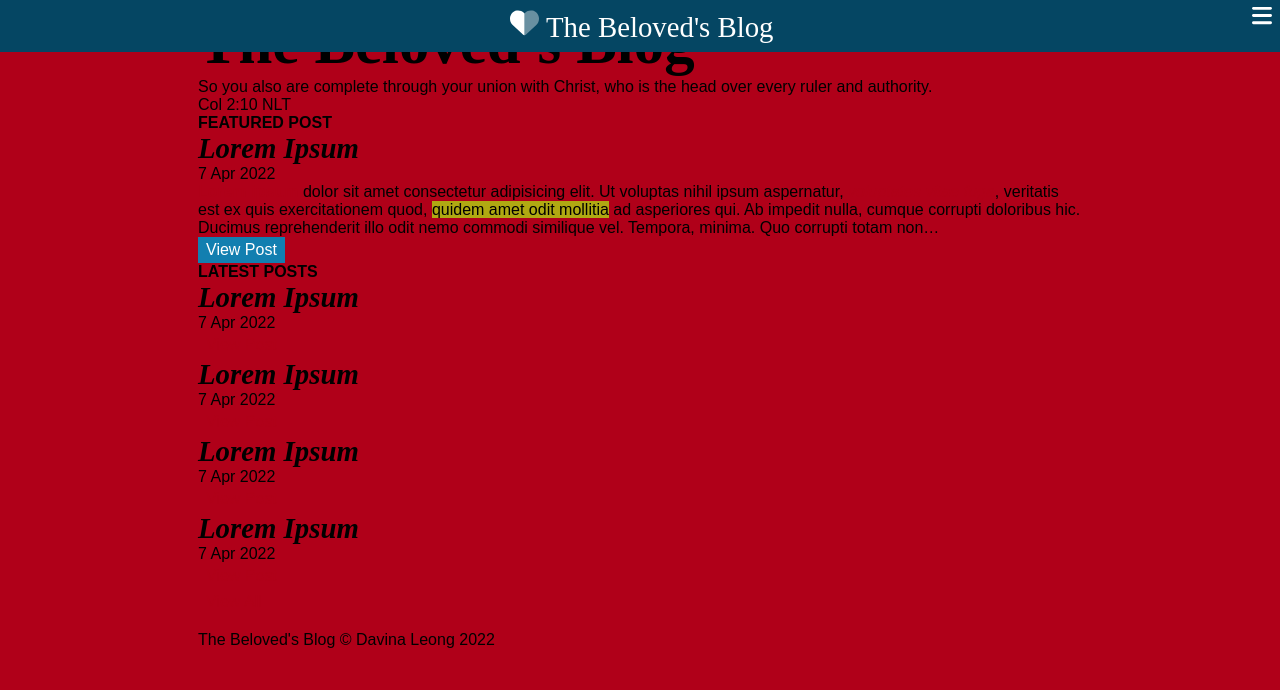
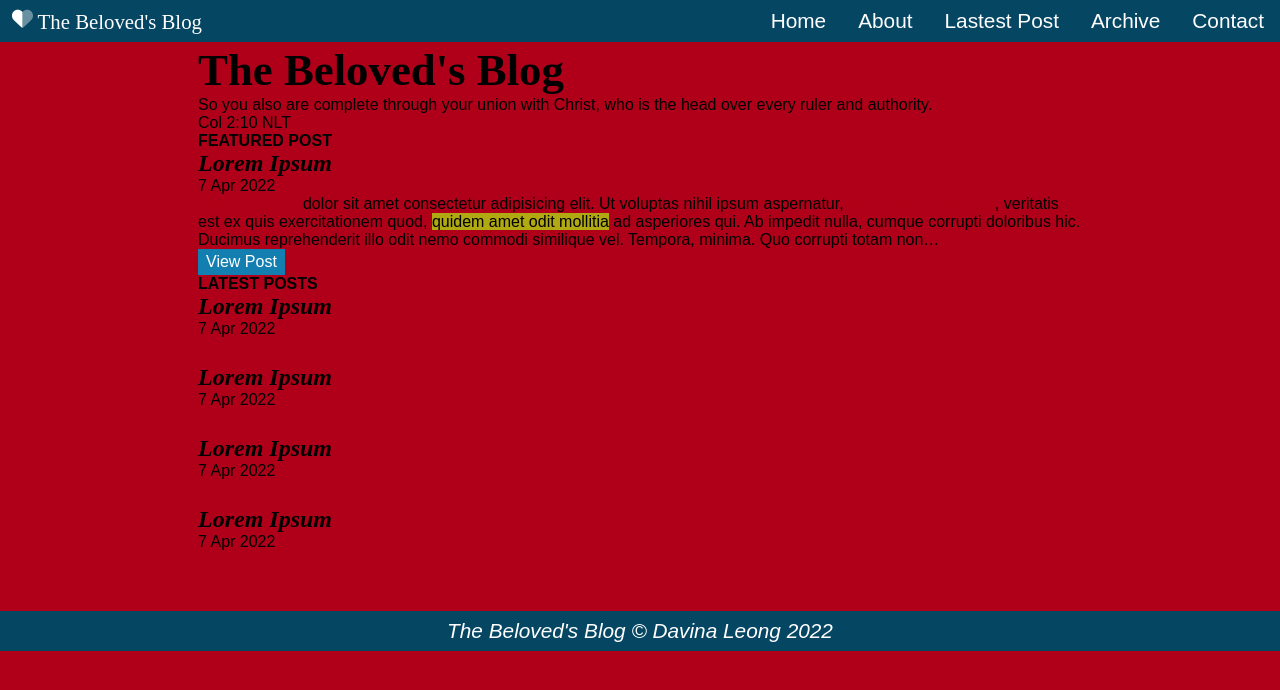
Before and after one commit to davinaleong/proj-beloved-blog-template, an Astro site: page / in a window 1280 px wide. Built offline with nearby package versions, Linux system fonts and the light colour scheme; Astro itself is replaced by a stand-in of ours; a web font is replaced by a local one.

Commit message:
Styled header  n footer

```diff
--- a/src/components/MainHeader.astro
+++ b/src/components/MainHeader.astro
@@ -13,13 +13,13 @@ const brand = "The Beloved's Blog";
       <ul class="nav-links">
         <li class="nav-item"><a href="/" class="nav-link">Home</a></li>
         <li class="nav-item"><a href="/about" class="nav-link">About</a></li>
-        <li class="nav-item"><a href="/post" class="nav-link">Post</a></li>
+        <li class="nav-item"><a href="/post" class="nav-link">Lastest Post</a></li>
         <li class="nav-item"><a href="/archive-folder" class="nav-link">Archive</a></li>
         <li class="nav-item"><a href="/contact" class="nav-link">Contact</a></li>
       </ul>
     </div>
 
-    <button class="btn btn-collapse" data-toggle="menu">
+    <button class="btn btn-collapse">
       <img src="/assets/xmark.svg" alt="Close Menu" class="icon icon-xmark">
       <img src="/assets/bars.svg" alt="Expand Menu" class="icon icon-bars">
     </button>
--- a/src/layouts/MainLayout.astro
+++ b/src/layouts/MainLayout.astro
@@ -16,7 +16,7 @@ const { bodyClass }  = Astro.props;
 
 	<link rel="icon" type="image/png" href="/favicon.png" />
 </head>
-<body class={bodyClass}>
+<body class={bodyClass} onload="bodyOnLoad()">
   	<MainHeader />
 
 	<main class="main-content">
--- /dev/null
+++ b/src/styles/_base.scss
@@ -0,0 +1,14 @@
+body {
+    min-height: 100vh;
+    padding-top: 36px;
+}
+
+.icon {
+    width: 1em;
+}
+
+.container {
+    width: min(breakpoint("tablet"), 90%);
+    @extend .mx-auto;
+    @extend .p-2;
+}
--- /dev/null
+++ b/src/styles/_footer.scss
@@ -0,0 +1,10 @@
+.main-footer {
+    color: color("white");
+    background-color: color("primary-dark");
+}
+
+.copyright {
+    @extend .size-small;
+    @extend .style-italic;
+    @extend .align-center;
+}
--- a/src/styles/_sections.scss
+++ b/src/styles/_header.scss
@@ -1,17 +1,7 @@
-.icon {
-    width: 1em;
-}
-
-.container {
-    width: min(breakpoint("tablet"), 90%);
-    @extend .mx-auto;
-    @extend .p-2;
-}
-
 .main-header {
     background-color: color("primary-dark");
     color: color("white");
-    @extend .ta-center;
+    @extend .align-center;
     font-size: size("base");
     position: fixed;
     top: 0;
@@ -20,6 +10,8 @@
 }
 
 .main-nav {
+    display: flex;
+    flex-direction: column;
     position: relative;
 
     .icon-xmark {
@@ -31,8 +23,6 @@
     }
 
     &.active {
-        display: flex;
-
         .icon-xmark {
             display: inline;
         }
@@ -67,6 +57,10 @@
     width: 100%;
 }
 
+.main-nav.active .nav-links {
+    display: flex;
+}
+
 .nav-item {
     width: 100%;
 }
@@ -75,8 +69,10 @@
     display: block;
     color: color("white");
     text-decoration: text-decoration("none");
+    white-space: nowrap;
 
-    @extend .p-2;
+    @extend .py-2;
+    @extend .px-3;
     &:hover, &:focus {
         color: color("white");
         background-color: darken(color("primary-dark"), 5%);
@@ -87,10 +83,31 @@
     background-color: transparent;
     @extend .p-0;
     position: absolute;
-    top: 0;
-    right: 0;
+    top: spacer("1");
+    right: spacer("1");
 
     .icon {
         width: 1.5em;
     }
+
+    &:hover, &:focus {
+        opacity: 0.7;
+    }
 }
+
+@media screen and (min-width: 768px) {
+    .main-nav {
+        flex-direction: row;
+        align-items: center;
+        justify-content: space-between;
+    }
+
+    .nav-links {
+        display: flex;
+        flex-direction: row;
+    }
+
+    .btn-collapse {
+        display: none;
+    }
+}
--- a/src/styles/_helpers.scss
+++ b/src/styles/_helpers.scss
@@ -37,38 +37,10 @@ $value in $colors {
     }
 }
 
-@each $key,
-$value in $weights {
-    .fw-#{$key} {
-        font-weight: $value;
-    }
-}
-
-@each $key,
-$value in $styles {
-    .fs-#{$key} {
-        font-style: $value;
-    }
-}
-
-@each $key,
-$value in $text-alignments {
-    .ta-#{$key} {
-        text-align: $value;
-    }
-}
-
-@each $key,
-$value in $text-transforms {
-    .tt-#{$key} {
-        font-weight: $value;
-    }
-}
-
 /// Font Families
 @each $key,
 $value in $families {
-    .ff-#{$key} {
+    .family-#{$key} {
         font-family: $value;
     }
 }
@@ -76,7 +48,7 @@ $value in $families {
 /// Font Sizes
 @each $key,
 $value in $sizes {
-    .fs-#{$key} {
+    .size-#{$key} {
         font-size: $value;
     }
 }
@@ -84,7 +56,7 @@ $value in $sizes {
 /// Font Weights
 @each $key,
 $value in $weights {
-    .fw-#{$key} {
+    .weight-#{$key} {
         font-weight: $value;
     }
 }
@@ -92,7 +64,7 @@ $value in $weights {
 /// Font Styles
 @each $key,
 $value in $styles {
-    .fs-#{$key} {
+    .style-#{$key} {
         font-style: $value;
     }
 }
@@ -100,7 +72,7 @@ $value in $styles {
 /// Text Align
 @each $key,
 $value in $text-alignments {
-    .ta-#{$key} {
+    .align-#{$key} {
         text-align: $value;
     }
 }
@@ -108,7 +80,7 @@ $value in $text-alignments {
 /// Text Transform
 @each $key,
 $value in $text-transforms {
-    .tt-#{$key} {
+    .transform-#{$key} {
         text-transform: $value;
     }
 }
@@ -116,7 +88,7 @@ $value in $text-transforms {
 /// Text Transform
 @each $key,
 $value in $text-decorations {
-    .td-#{$key} {
+    .decoration-#{$key} {
         text-decoration: $value;
     }
 }
--- a/src/styles/_variables.scss
+++ b/src/styles/_variables.scss
@@ -48,12 +48,12 @@ $families: (
 /// Font Sizes
 $sizes: (
   "root": 16px,
-  "base": clamp(1rem, 1rem + 1vw, 3rem),
-  "site-title": clamp(2.25rem, 3rem + 1vw, 10rem),
-  "page-title": clamp(2.25rem, 2rem + 1vw, 7rem),
-  "section-title": clamp(0.875rem, 1rem + 1vw, 1rem),
-  "post-title": clamp(1.5rem, 1rem + 1vw, 5rem),
-  "date": clamp(0.75rem, 1rem + 1vw, 1.75rem),
+  "base": clamp(1rem, 0.5rem + 1vw, 1.5rem),
+  "site-title": clamp(2.25rem, 2rem + 1vw, 7rem),
+  "page-title": clamp(2.25rem, 1rem + 1vw, 5rem),
+  "section-title": clamp(0.875rem, 0.5rem + 1vw, 1rem),
+  "post-title": clamp(1.5rem, 0.5rem + 1vw, 5rem),
+  "small": clamp(0.75rem, 0.5rem + 1vw, 1.75rem),
 );
 
 @function size($key) {
@@ -178,7 +178,7 @@ $breakpoints: (
 
 /// Box Shadows
 $box-shadows: (
-  "hero": 3px 3px 5px rgba(1, 1, 1, 0.3),
+  "hero": 3px 0 5px rgba(1, 1, 1, 0.3),
 );
 
 @function box-shadow($key) {
--- a/src/styles/main.scss
+++ b/src/styles/main.scss
@@ -1,7 +1,9 @@
 @import "fonts";
 @import "reset";
 @import "variables";
+@import "base";
 @import "helpers";
 @import "type";
 @import "buttons";
-@import "sections";
+@import "header";
+@import "footer";
```
Also changed, not shown: src/scripts/main.js (+23 -1 lines).
